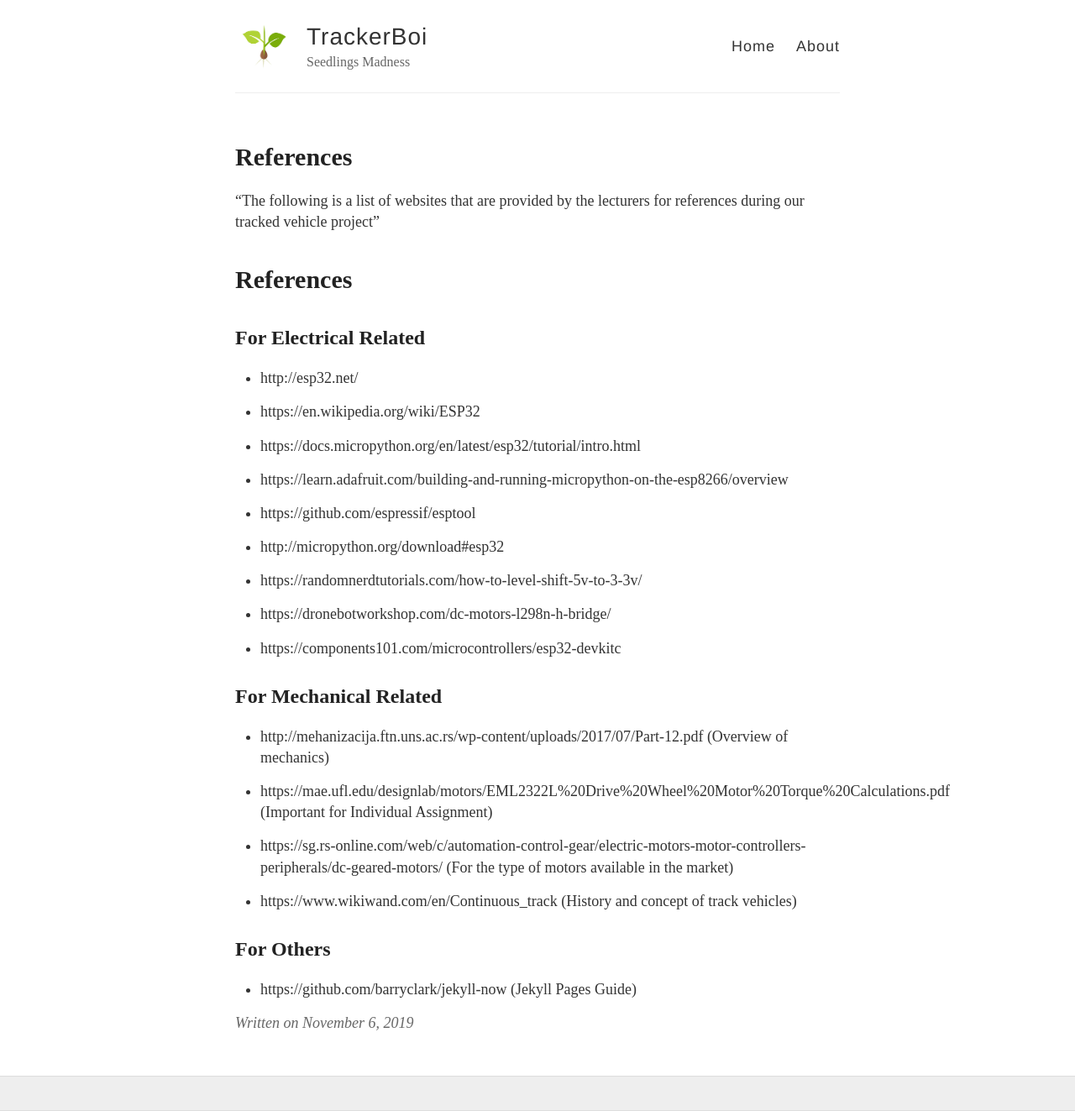
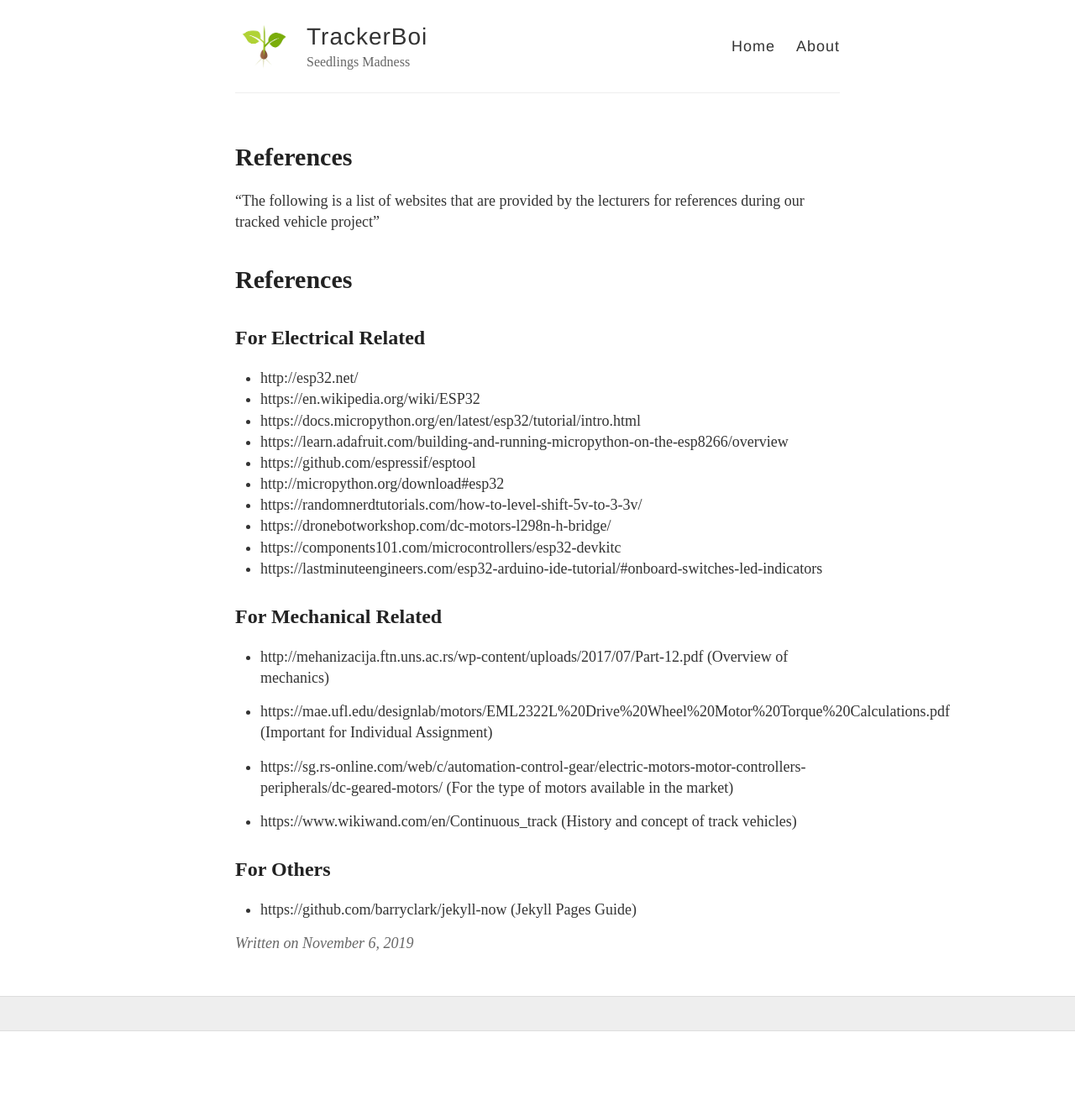
Before and after one commit to Jasperabez/TrackerBoi, a Jekyll site: the page built from _posts/2019-11-06-references.md, in a window 1280 px wide. Shown: the whole page at 84% size. Built offline with Jekyll 4.4.1, drawn with Linux system fonts in a browser that asks for light colours; after the commit the page ends 1228 px from its top, so only the background shows below that; some of the changed lines change nothing that is shown.

Commit message:
refupdate

```diff
--- a/_posts/2019-11-06-references.md
+++ b/_posts/2019-11-06-references.md
@@ -10,22 +10,15 @@ title: References
 ## For Electrical Related
 
 * http://esp32.net/
-
 * https://en.wikipedia.org/wiki/ESP32
-
 * https://docs.micropython.org/en/latest/esp32/tutorial/intro.html
-
 * https://learn.adafruit.com/building-and-running-micropython-on-the-esp8266/overview
-
 * https://github.com/espressif/esptool
-
 * http://micropython.org/download#esp32
-
 * https://randomnerdtutorials.com/how-to-level-shift-5v-to-3-3v/
-
 * https://dronebotworkshop.com/dc-motors-l298n-h-bridge/
-
 * https://components101.com/microcontrollers/esp32-devkitc
+*  https://lastminuteengineers.com/esp32-arduino-ide-tutorial/#onboard-switches-led-indicators
 
 ## For Mechanical Related
 
```
